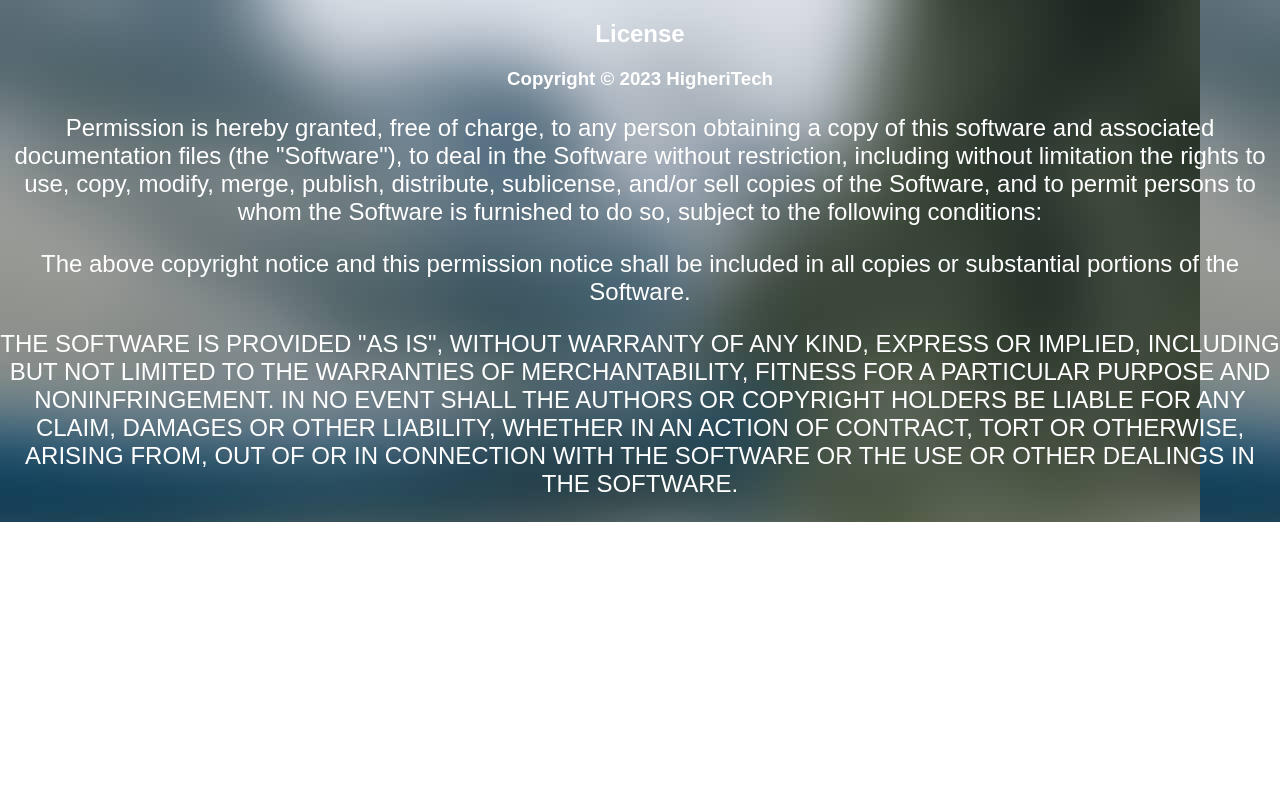
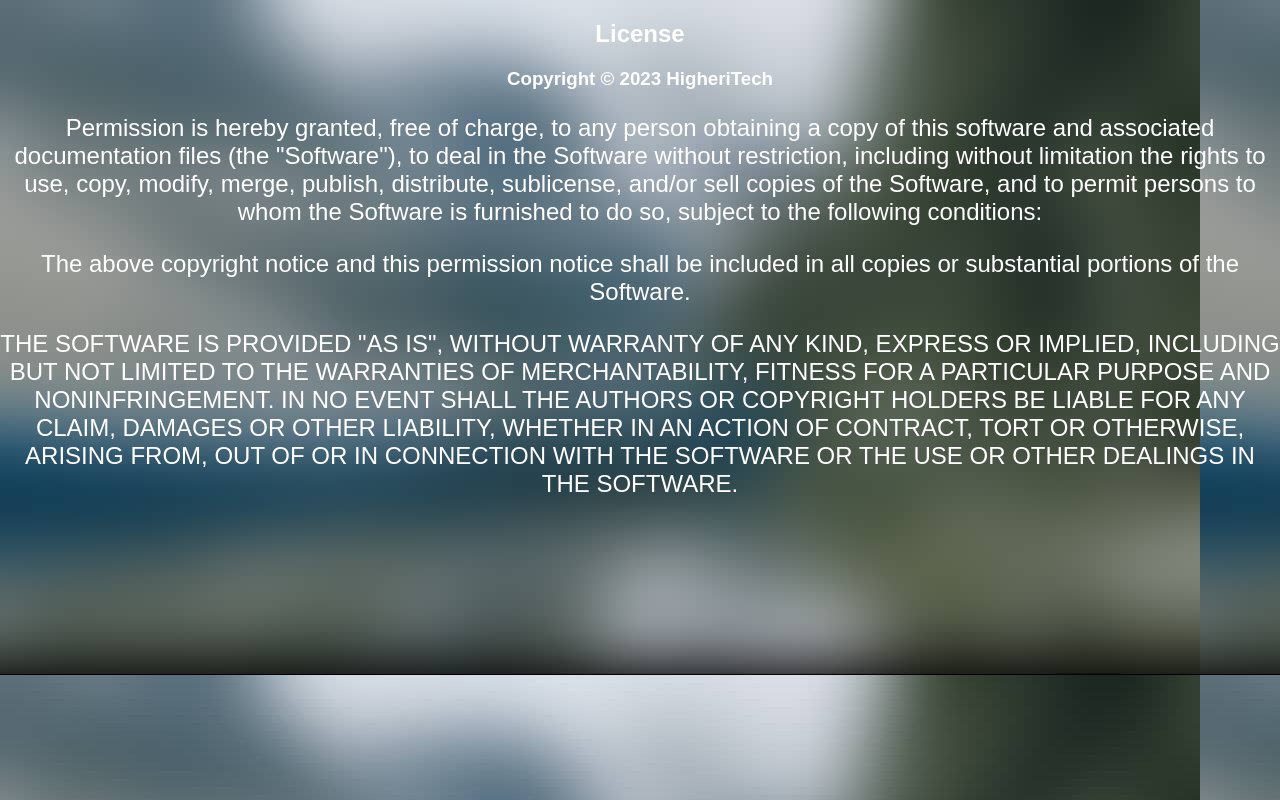
Before and after one commit to HigheriTech/HigheriTech.github.io, a PHP site: page /LICENSE.html in a window 1280 px wide. Run offline with PHP 8.4, Linux system fonts and the light colour scheme; some libraries are stand-ins or nearby versions; some web fonts are replaced.

Commit message:
Update style.css

```diff
--- a/style.css
+++ b/style.css
@@ -63,7 +63,7 @@ html body {
 html {
   /* 滚动条 */
   overflow: auto;
-  background-image: url("/img/bgr.png") no-repeat width: 100% height: 100%;
+  background-image: url("/img/bgr.png");
 }
 
 .button {
```
